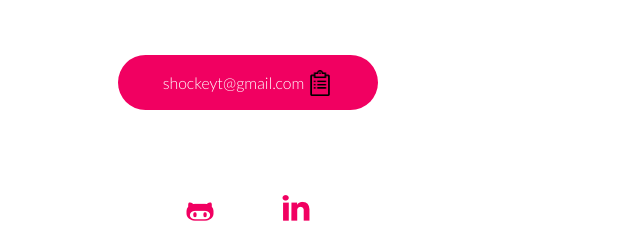
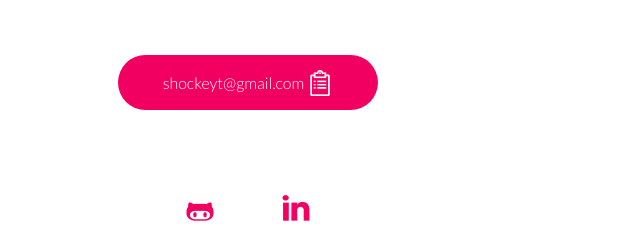
Before and after one commit to shockeyt/tylershockey.github.io, a plain HTML site: page index.html in a window 1280 px wide. Shown: the part 3065-3305 px from the top of the page, 392-1032 px from the left. Drawn offline with Linux system fonts and the light colour scheme; some packages are replaced by stand-ins of ours; a script that the page names is missing.

Commit message:
changed clipboard logo to white

```diff
--- a/index.html
+++ b/index.html
@@ -282,7 +282,7 @@
                         <div class="emailbutton">
                             <h4 id="foo">shockeyt@gmail.com</h4>
                             <button class="btn" data-clipboard-target="#foo">
-                                <img class="clipboard" src="img/clipboard-list-outline.png" alt="Copy to clipboard">
+                                <img class="clipboard" src="img/clipboard-white.png" alt="Copy to clipboard">
                         </button>
                         </div>
                         <!-- </a> -->
```
Also changed, not shown: img/clipboard-white.png (added), 1 other file.
